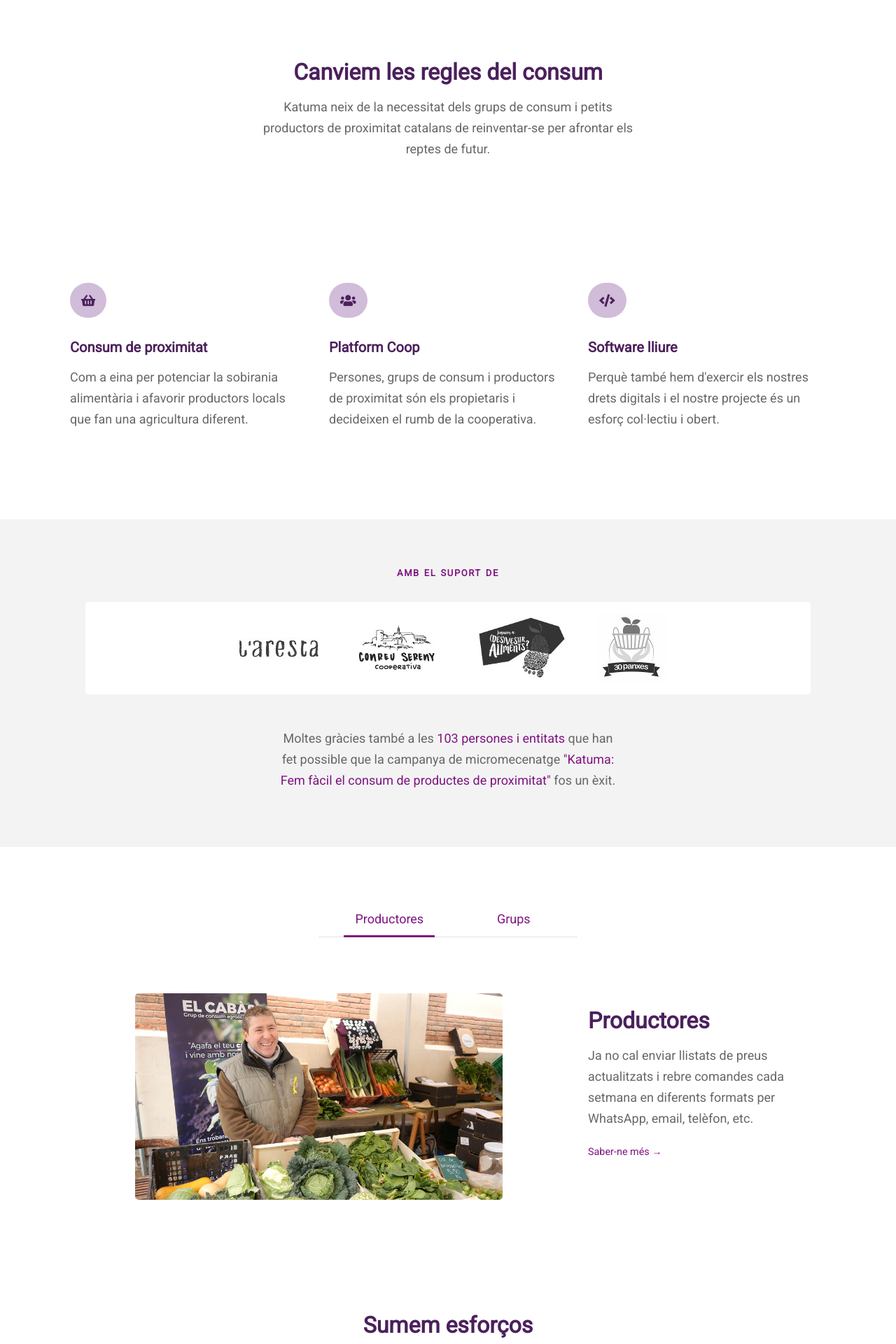
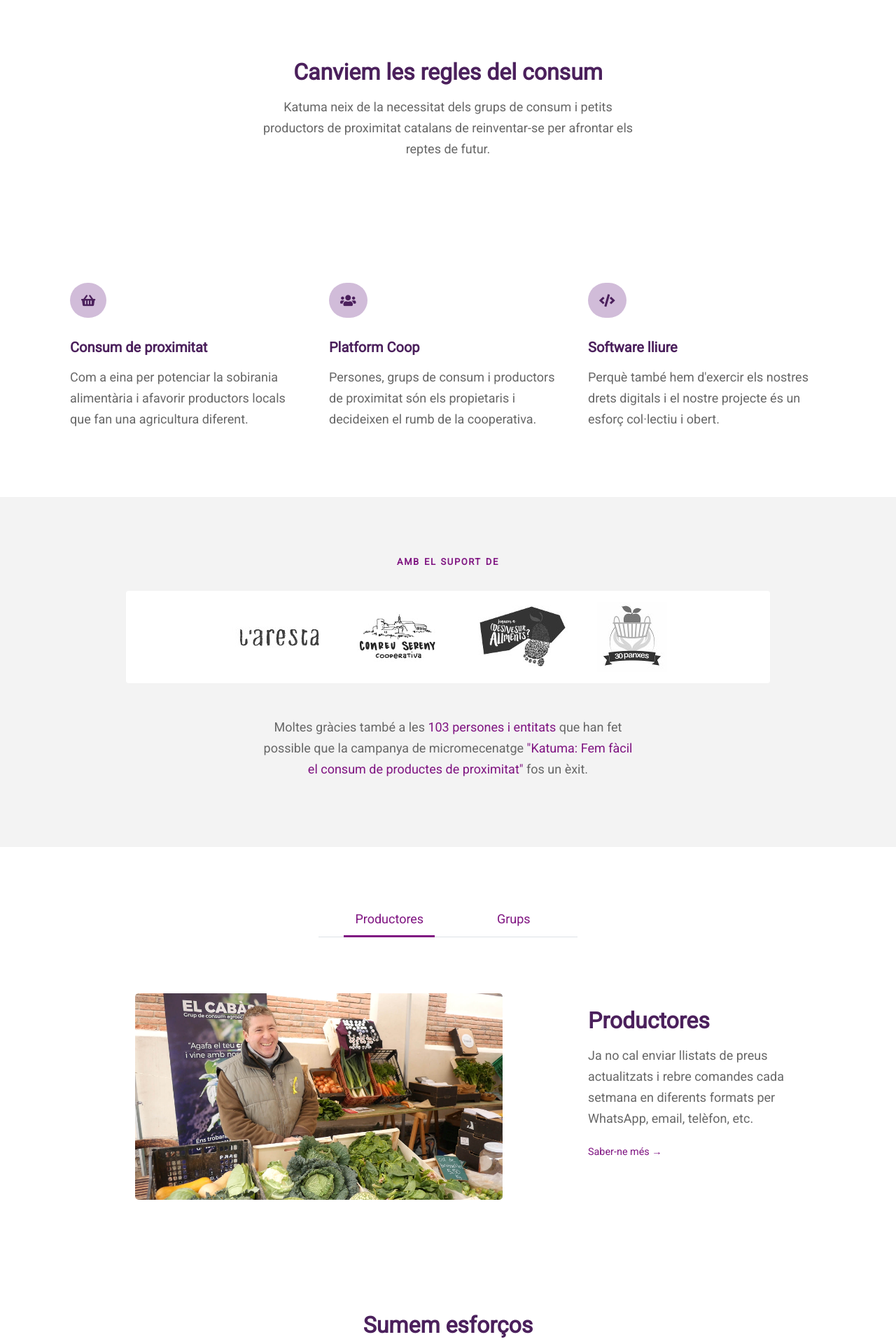
Before and after one commit to coopdevs/katuma-landing-page, a Jekyll site: the page built from index.html, in a window 1280 px wide. Shown: the part 692-2612 px from the top of the page at 70% size. Built offline with Jekyll 4.4.1, drawn with Linux system fonts in a browser that asks for light colours; nearby versions of some CDN libraries; comment, search, counter and statistics services are not loaded.

Commit message:
Fix styles and html

```diff
--- a/_includes/sponsors.html
+++ b/_includes/sponsors.html
@@ -1,8 +1,9 @@
-<div class="sponsors">
+<div class="sponsors container-wrapper-special">
+  <div class="container">
+    <div class="row">
       <div class="col-lg-10 offset-md-1">
         <h3 class="subheader text-center" data-i18n="sponsors:sponsors.title">Amb el suport de</h3>
-    <div class="sponsors-wrapper container">
-      <div class="row">
+        <div class="sponsors-wrapper">
           <div class="sponsors-logo">
             <img alt="Aresta" src='{{ "/assets/img/logo_aresta.jpg" | prepend:site.baseurl }}' />
           </div>
@@ -17,7 +18,7 @@
           </div>
         </div>
       </div>
-
       <p class="mt-5 col-lg-6 offset-md-3 text-center" data-i18n="[html]sponsors:sponsors.body">Moltes gràcies també a les <a href="" data-toggle="modal" data-target="#sponsorModal">103 persones i entitats</a> que han fet possible que la campanya de micromecenatge <a target="_blank" href="https://www.goteo.org/project/katuma">"Katuma: Fem fàcil el consum de productes de proximitat"</a> fos un èxit.</p>
     </div>
   </div>
+</div>
--- a/_sass/layout.scss
+++ b/_sass/layout.scss
@@ -56,28 +56,25 @@
   }
 }
 
-.sponsors {
-  width: 100%;
+.container {
+  padding-top: 5rem;
+}
+
+.container-wrapper-special {
   background-color: #f3f3f3;
-  padding: 4rem 0;
-  margin-top: 7rem;
+  padding-bottom: 5rem;
+}
 
 .sponsors-wrapper {
   border-radius: 4px;
   background-color: #fff;
-
-    .row {
+  display: flex;
+  flex-wrap: wrap;
   align-items: center;
   justify-content: center;
-    }
 
   .sponsors-logo {
     padding: 1rem;
-    }
-
-    &.container {
-      padding-top: 0;
-    }
   }
 }
 
@@ -89,20 +86,21 @@
   }
 }
 
+.showcase {
+  &.container  {
+    padding: 2rem 0;
+  }
+}
+
 .showcase .image-block {
   margin: 8rem 0px;
 }
+
 .feature-image-wrap {
   width: 100%;
   max-height: 320px;
   overflow: hidden;
   box-shadow: 0 15px 35px rgba(50,50,93,.1), 0 5px 15px rgba(0,0,0,.07);
-}
-.container {
-  padding-top: 5rem;
-  &.showcase {
-    padding: 2rem 0;
-  }
 }
 
 .principles h5 {
@@ -135,6 +133,7 @@
     color: $negative-color;
   }
 }
+
 .container.call-to-action-block {
   padding-bottom: 1.25rem;
 }
@@ -144,6 +143,7 @@
   margin-bottom: 20px;
   font-size: 40px;
 }
+
 .subheader {
   font-variant: small-caps;
   text-transform: lowercase;
```
Lines whose indentation alone changed are shown as unchanged.
